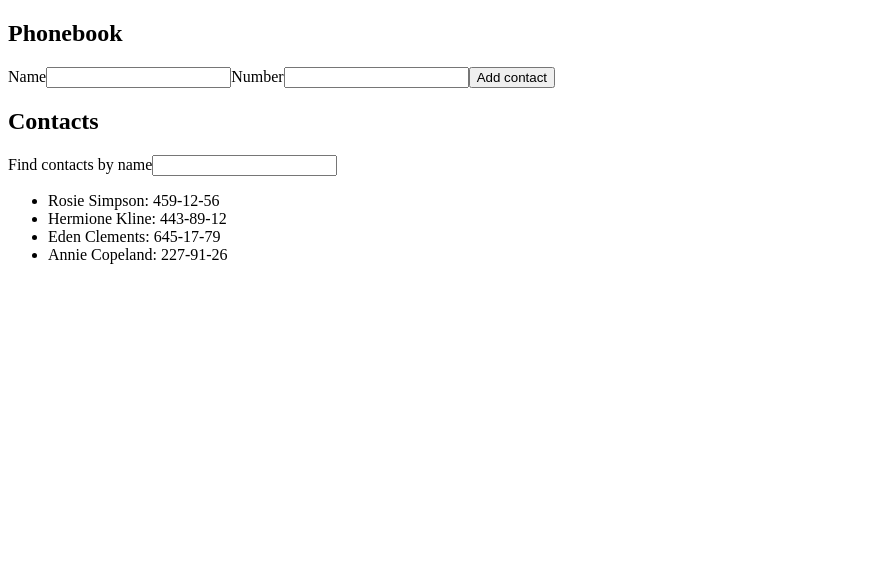
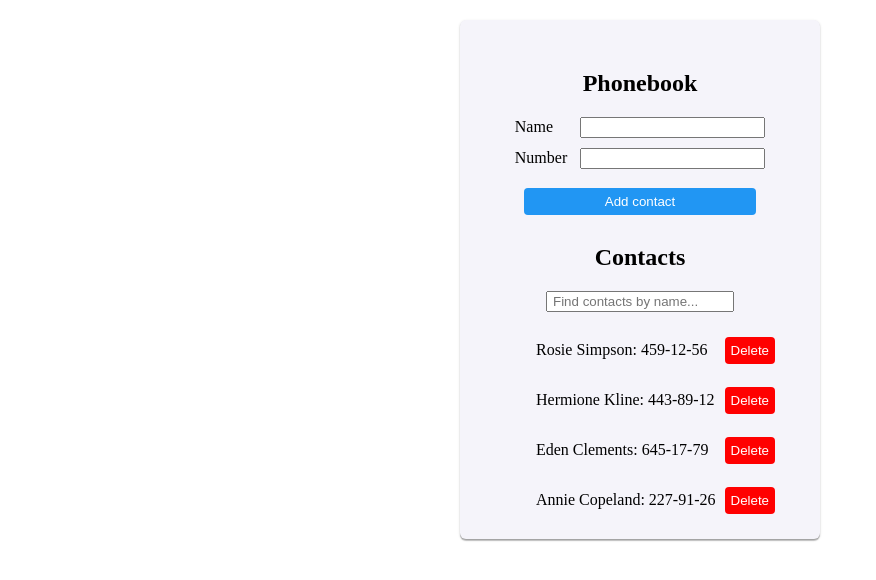
Before and after one commit to OleksandrVoitko/goit-react-hw-02-phonebook, a React (Create React App) app: page / in a window 1280 px wide. Shown: the top 580 px of the page, without its empty margins (0-876 px from the left). Built offline with nearby package versions, Linux system fonts and the light colour scheme.

Commit message:
All is done

```diff
--- a/package.json
+++ b/package.json
@@ -11,6 +11,7 @@
     "react": "^17.0.2",
     "react-dom": "^17.0.2",
     "react-scripts": "5.0.0",
+    "styled-components": "^5.3.3",
     "web-vitals": "^2.1.4"
   },
   "scripts": {
--- a/src/components/App/App.js
+++ b/src/components/App/App.js
@@ -3,6 +3,7 @@ import { nanoid } from "nanoid";
 import Forma from "../Forma/Forma";
 import ContactList from "../ContactList";
 import Filter from "../Filter";
+import { Wrapper } from "./App.styled";
 
 class App extends Component {
   state = {
@@ -44,17 +45,26 @@ class App extends Component {
     );
   };
 
+  deleteContact = (id) => {
+    this.setState((prevState) => ({
+      contacts: prevState.contacts.filter((contact) => contact.id !== id),
+    }));
+  };
+
   render() {
     const { filter } = this.state;
     const filteredContacts = this.getFilteredContacts();
     return (
-      <div>
+      <Wrapper>
         <h2>Phonebook</h2>
         <Forma onSubmit={this.formSubmitHandler} />
         <h2>Contacts</h2>
         <Filter value={filter} onChange={this.filterHandler} />
-        <ContactList contacts={filteredContacts} />
-      </div>
+        <ContactList
+          contacts={filteredContacts}
+          deleteContact={this.deleteContact}
+        />
+      </Wrapper>
     );
   }
 }
--- /dev/null
+++ b/src/components/App/App.styled.js
@@ -0,0 +1,20 @@
+import styled from "styled-components";
+
+export const Wrapper = styled.div`
+  width: 360px;
+  margin: 0 auto;
+  padding-top: 30px;
+  margin-right: auto;
+  margin-left: auto;
+  margin-top: 20px;
+
+  display: flex;
+  flex-direction: column;
+  align-items: center;
+
+  background-color: #f5f4fa;
+  box-shadow: 0px 2px 1px rgba(0, 0, 0, 0.2), 0px 1px 1px rgba(0, 0, 0, 0.14),
+    0px 1px 3px rgba(0, 0, 0, 0.12);
+  border-radius: 6px;
+  color: black;
+`;
--- a/src/components/ContactList/ContactList.js
+++ b/src/components/ContactList/ContactList.js
@@ -2,11 +2,16 @@ import React from "react";
 import PropTypes from "prop-types";
 import ContactListItem from "../ContactListItem";
 
-const ContactList = ({ contacts }) => {
+const ContactList = ({ contacts, deleteContact }) => {
   return (
     <ul>
       {contacts.map(({ id, name, number }) => (
-        <ContactListItem key={id} name={name} number={number}></ContactListItem>
+        <ContactListItem
+          key={id}
+          name={name}
+          number={number}
+          onClickDeleteContact={() => deleteContact(id)}
+        ></ContactListItem>
       ))}
     </ul>
   );
--- a/src/components/ContactListItem/ContactListItem.js
+++ b/src/components/ContactListItem/ContactListItem.js
@@ -1,10 +1,14 @@
 import React from "react";
+import { ContactItem, ContactDeleteButton } from "./ContactListItem.styled";
 
-const ContactListItem = ({ id, name, number }) => {
+const ContactListItem = ({ id, name, number, onClickDeleteContact }) => {
   return (
-    <li key={id}>
+    <ContactItem key={id}>
       {name}: {number}
-    </li>
+      <ContactDeleteButton type="submit" onClick={onClickDeleteContact}>
+        Delete
+      </ContactDeleteButton>
+    </ContactItem>
   );
 };
 
--- /dev/null
+++ b/src/components/ContactListItem/ContactListItem.styled.js
@@ -0,0 +1,30 @@
+import styled from "styled-components";
+
+export const ContactItem = styled.li`
+  display: flex;
+  justify-content: space-between;
+  align-items: center;
+
+  &:not(:last-child) {
+    margin-bottom: 5px;
+  }
+`;
+export const ContactDeleteButton = styled.button`
+  border: none;
+  border-radius: 3px;
+  padding: 5px 5px;
+  background-color: red;
+  color: #fff;
+  font-weight: 500px;
+  margin: 10px;
+
+  cursor: pointer;
+  outline: none;
+  box-shadow: 1px 1px 1px 0 red;
+  box-shadow: 0px 0px 0px 1px red;
+
+  transition-duration: 0.5s;
+  :hover {
+    background-color: white;
+    color: red;
+`;
--- a/src/components/Filter/Filter.js
+++ b/src/components/Filter/Filter.js
@@ -1,12 +1,17 @@
 import React from "react";
 import PropTypes from "prop-types";
+import { LabelFilter, InputFilter } from "./Filter.styled";
 
 function Filter({ value, onChange }) {
   return (
-    <label>
-      Find contacts by name
-      <input type="text" value={value} onChange={onChange} />
-    </label>
+    <LabelFilter>
+      <InputFilter
+        type="text"
+        placeholder="Find contacts by name..."
+        value={value}
+        onChange={onChange}
+      />
+    </LabelFilter>
   );
 }
 
--- /dev/null
+++ b/src/components/Filter/Filter.styled.js
@@ -0,0 +1,17 @@
+import styled from "styled-components";
+
+export const LabelFilter = styled.label`
+  display: flex;
+  flex-direction: column;
+  align-items: center;
+`;
+
+export const InputFilter = styled.input`
+  outline: none;
+  padding-left: 5px;
+
+  &:focus::placeholder {
+    opacity: 0;
+  }
+  color: #2196f3;
+`;
--- a/src/components/Forma/Forma.js
+++ b/src/components/Forma/Forma.js
@@ -1,4 +1,11 @@
 import React, { Component } from "react";
+import {
+  FormWrapper,
+  Label,
+  InputName,
+  InputNumber,
+  Button,
+} from "./Forma.styled";
 
 class Form extends Component {
   state = {
@@ -25,10 +32,10 @@ class Form extends Component {
   render() {
     const { name, number } = this.state;
     return (
-      <form onSubmit={this.handleSubmit}>
-        <label>
+      <FormWrapper onSubmit={this.handleSubmit}>
+        <Label>
           Name
-          <input
+          <InputName
             type="text"
             name="name"
             pattern="^[a-zA-Zа-яА-Я]+(([' -][a-zA-Zа-яА-Я ])?[a-zA-Zа-яА-Я]*)*$"
@@ -37,8 +44,10 @@ class Form extends Component {
             value={name}
             onChange={this.handleChange}
           />
+        </Label>
+        <Label>
           Number
-          <input
+          <InputNumber
             type="tel"
             name="number"
             pattern="\+?\d{1,4}?[-.\s]?\(?\d{1,3}?\)?[-.\s]?\d{1,4}[-.\s]?\d{1,4}[-.\s]?\d{1,9}"
@@ -47,9 +56,9 @@ class Form extends Component {
             value={number}
             onChange={this.handleChange}
           />
-        </label>
-        <button type="submit">Add contact</button>
-      </form>
+        </Label>
+        <Button type="submit">Add contact</Button>
+      </FormWrapper>
     );
   }
 }
--- /dev/null
+++ b/src/components/Forma/Forma.styled.js
@@ -0,0 +1,39 @@
+import styled from "styled-components";
+
+export const FormWrapper = styled.form`
+  display: flex;
+  flex-direction: column;
+`;
+export const Label = styled.label`
+  font-weight: 500;
+  margin-bottom: 10px;
+`;
+export const InputName = styled.input`
+  margin-left: 27px;
+  outline: none;
+  color: #2196f3;
+`;
+export const InputNumber = styled.input`
+  margin-left: 13px;
+  outline: none;
+  color: teal;
+`;
+export const Button = styled.button`
+  border: none;
+  border-radius: 3px;
+  padding: 5px 5px;
+  background-color: #2196f3;
+  color: #fff;
+  font-weight: 500px;
+  margin: 10px;
+
+  cursor: pointer;
+  outline: none;
+  box-shadow: 1px 1px 1px 0 #2196f3;
+  box-shadow: 0px 0px 0px 1px #2196f3;
+
+  transition-duration: 0.5s;
+  :hover {
+    background-color: white;
+    color: #2196f3;
+`;
```
Also changed, not shown: 2 other files (tests, documents, lock files or other folders).
